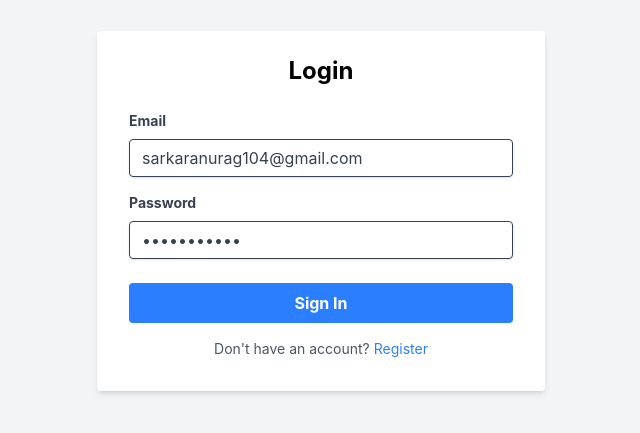
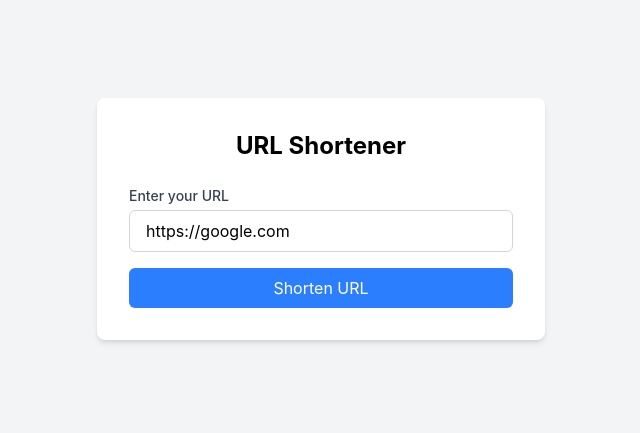
Before and after one commit to Jay-CodeHub01/URL-SHORTNER, a React (Vite) app in the folder client/: page / in a window 1280 px wide. Shown: the part 181-614 px from the top of the page, without its empty margins (319-959 px from the left). Built offline with nearby package versions, Linux system fonts and the light colour scheme.

Commit message:
Create routes for HomePage, AuthPage, DashboardPage using tanstack

```diff
--- a/client/package.json
+++ b/client/package.json
@@ -12,6 +12,7 @@
   "dependencies": {
     "@tailwindcss/vite": "^4.3.2",
     "@tanstack/react-query": "^5.101.2",
+    "@tanstack/react-router": "^1.170.18",
     "axios": "^1.18.1",
     "react": "^19.2.7",
     "react-dom": "^19.2.7",
--- a/client/src/App.jsx
+++ /dev/null
@@ -1,15 +0,0 @@
-import React from 'react'
-import HomePage from './pages/HomePage'
-import LoginForm from './components/LoginForm.jsx'
-import RegisterForm from './components/RegisterForm.jsx'
-import AuthPage from './pages/AuthPage.jsx'
-
-const App = () => {
-  return (
-    <>
-      <AuthPage/>
-    </>
-  )
-}
-
-export default App
--- /dev/null
+++ b/client/src/RootLayout.jsx
@@ -0,0 +1,12 @@
+import React from 'react'
+import { Outlet } from '@tanstack/react-router'
+
+const RootLayout = () => {
+  return (
+    <div className="min-h-screen">
+      <Outlet />
+    </div>
+  )
+}
+
+export default RootLayout
--- a/client/src/main.jsx
+++ b/client/src/main.jsx
@@ -1,12 +1,14 @@
-import { createRoot } from 'react-dom/client'
-import './index.css'
-import App from './App.jsx'
-import { QueryClient, QueryClientProvider } from '@tanstack/react-query'
+import { createRoot } from "react-dom/client";
+import "./index.css";
+import { QueryClient, QueryClientProvider } from "@tanstack/react-query";
+import { RouterProvider, createRouter } from "@tanstack/react-router";
+import { routeTree } from "./routing/routeTree.js";
 
-const queryClient = new QueryClient()
+const queryClient = new QueryClient();
+const router = createRouter({ routeTree });
 
-createRoot(document.getElementById('root')).render(
-    <QueryClientProvider client={queryClient}>
-    <App />
-    </QueryClientProvider>
-)
+createRoot(document.getElementById("root")).render(
+  <QueryClientProvider client={queryClient}>
+    <RouterProvider router={router} />
+  </QueryClientProvider>
+);
--- /dev/null
+++ b/client/src/pages/DashboardPage.jsx
@@ -0,0 +1,9 @@
+import React from 'react'
+
+const DashboardPage = () => {
+  return (
+    <div>DashboardPage</div>
+  )
+}
+
+export default DashboardPage
--- /dev/null
+++ b/client/src/routing/auth.route.js
@@ -0,0 +1,10 @@
+import { createRoute } from "@tanstack/react-router";
+import { rootRoute } from "./routeTree";
+import AuthPage from "../pages/AuthPage";
+
+export const authRoute = createRoute({
+    getParentRoute: () => rootRoute,
+    path: '/auth',
+    component: AuthPage
+
+})
--- /dev/null
+++ b/client/src/routing/dashboard.js
@@ -0,0 +1,10 @@
+import { createRoute } from "@tanstack/react-router";
+import { rootRoute } from "./routeTree";
+import DashboardPage from "../pages/DashboardPage.jsx"
+
+export const dashboardRoute = createRoute({
+    getParentRoute: () => rootRoute,
+    path: '/dashboard',
+    component: DashboardPage
+
+})
--- /dev/null
+++ b/client/src/routing/homePage.js
@@ -0,0 +1,10 @@
+import { createRoute } from "@tanstack/react-router";
+import { rootRoute } from "./routeTree";
+import HomePage from "../pages/HomePage";
+
+export const homeRoute = createRoute({
+    getParentRoute: () => rootRoute,
+    path: '/',
+    component: HomePage
+
+})
--- /dev/null
+++ b/client/src/routing/routeTree.js
@@ -0,0 +1,15 @@
+import { createRootRoute } from "@tanstack/react-router";
+import RootLayout from "../RootLayout.jsx";
+import { homeRoute } from "./homePage.js";
+import { authRoute } from "./auth.route.js";
+import { dashboardRoute } from "./dashboard.js";
+
+export const rootRoute = createRootRoute({
+  component: RootLayout,
+});
+
+export const routeTree = rootRoute.addChildren([
+  homeRoute,
+  authRoute,
+  dashboardRoute,
+]);
```
Also changed, not shown: 1 other file (tests, documents, lock files or other folders).
